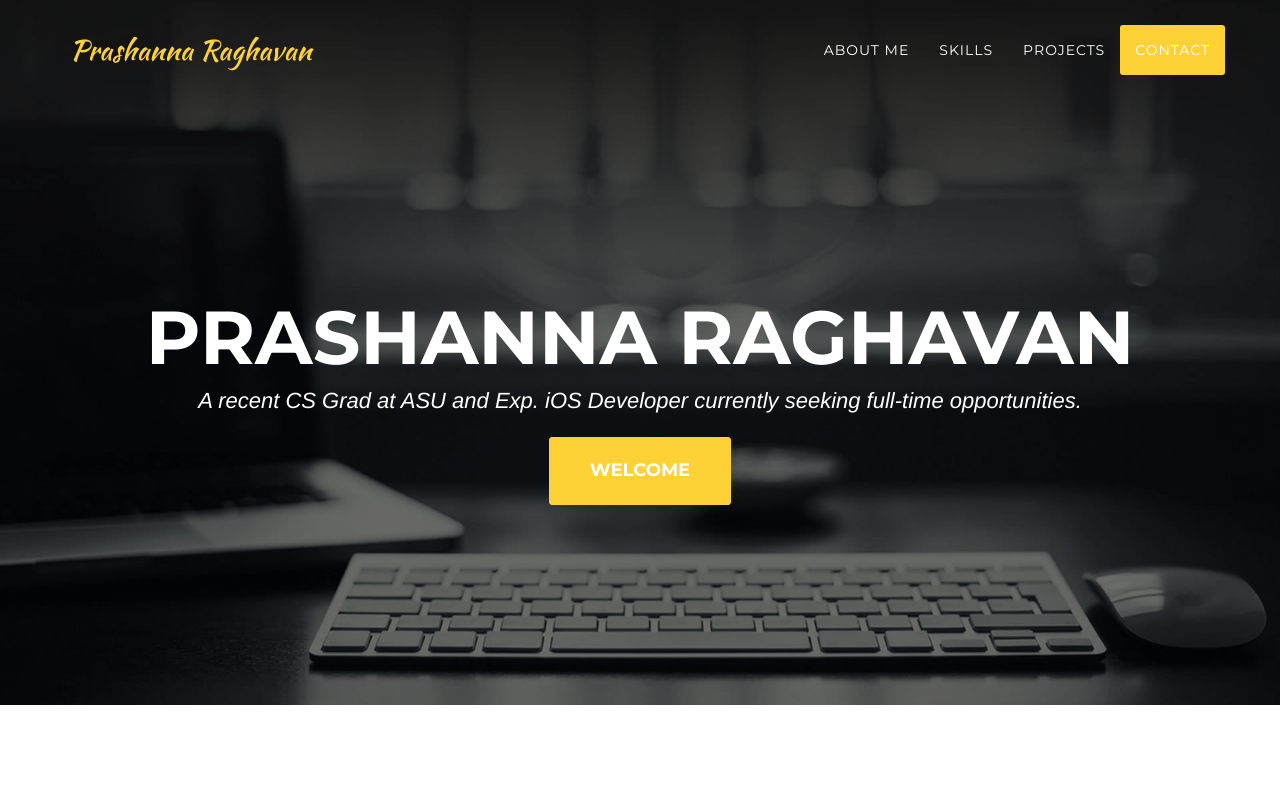
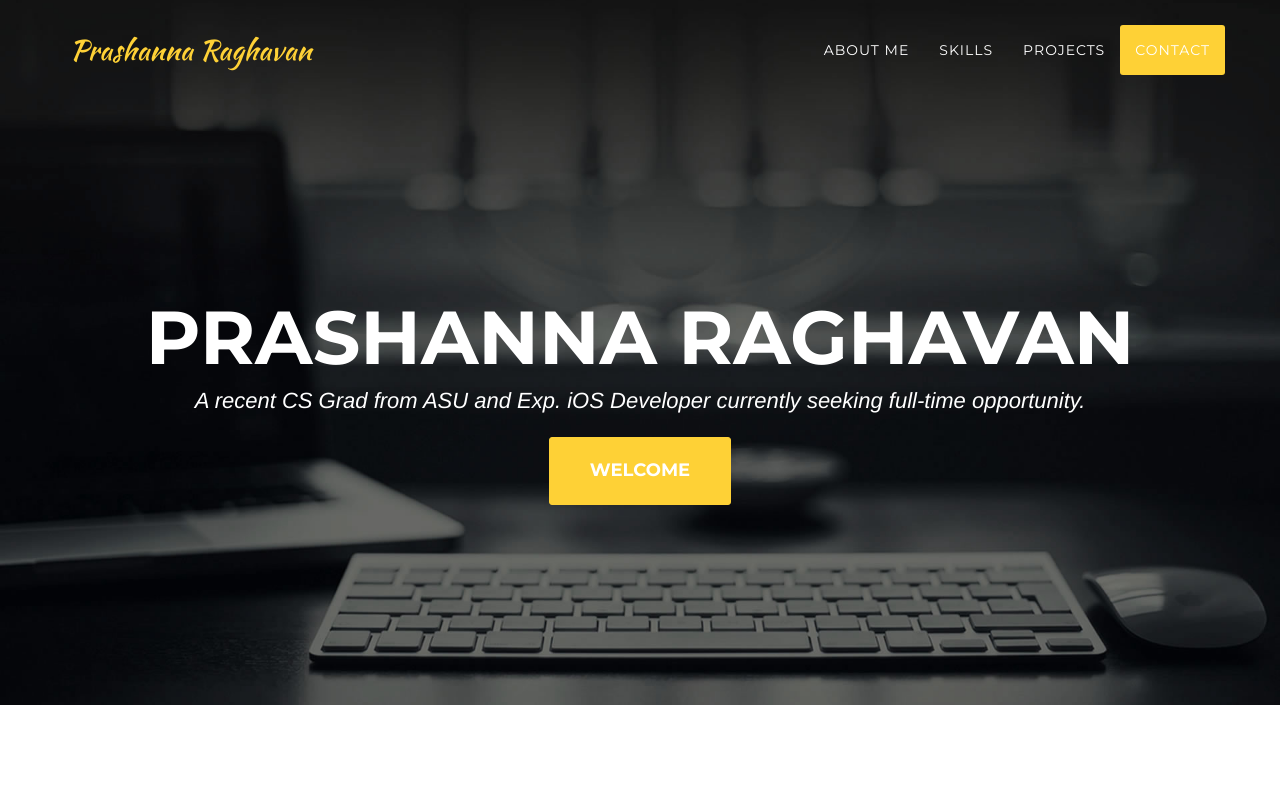
Before and after one commit to prashannaraghavan/mygithubpage, a plain HTML site: page index.html in a window 1280 px wide. Shown: the top 800 px of the page. Drawn offline with nearby package versions, Linux system fonts and the light colour scheme; a web font is replaced by a local one.

Commit message:
Corrections

```diff
--- a/index.html
+++ b/index.html
@@ -82,7 +82,7 @@
         <div class="container">
             <div class="intro-text">
                 <div class="intro-heading">Prashanna Raghavan</div>
-                <div class="intro-lead-in1">A recent CS Grad at ASU and Exp. iOS Developer currently seeking full-time opportunities.</div>
+                <div class="intro-lead-in1">A recent CS Grad from ASU and Exp. iOS Developer currently seeking full-time opportunity.</div>
                 <!-- <div class="intro-lead-in">And welcome to my Personal Portfolio!!</div> -->
                 <!--<div class="intro-heading">Let's get Started</div> -->
                 <a href="#about" class="page-scroll btn btn-xl">Welcome</a>
```
